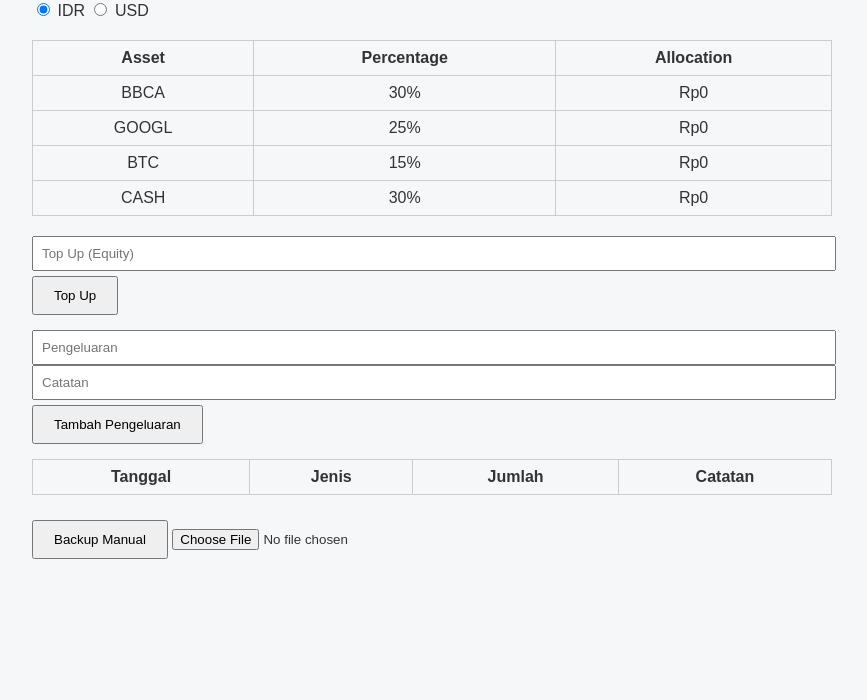
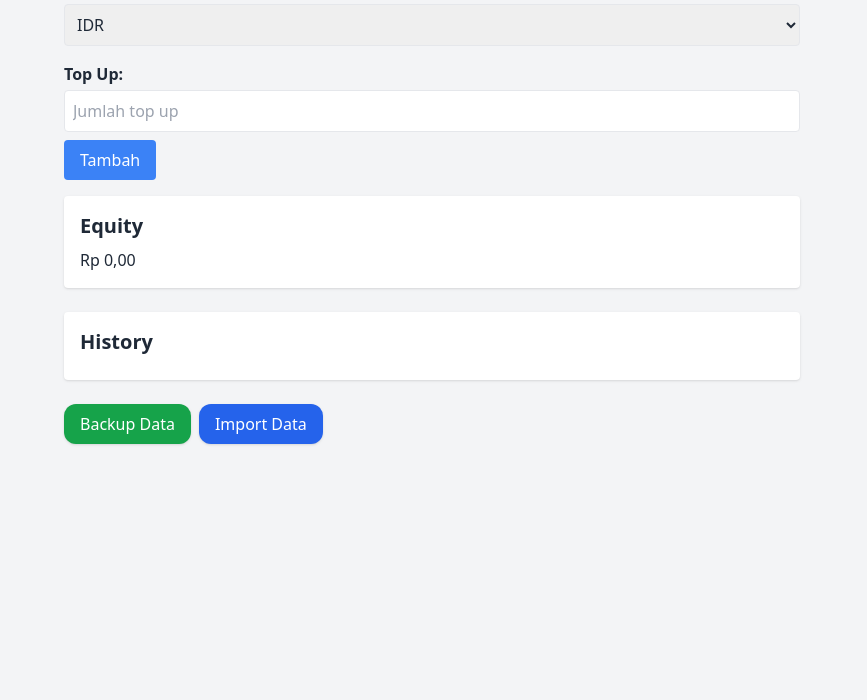
Before and after one commit to aurorabrlz/Portoku, a plain HTML site: page index.html in a window 1280 px wide. Shown: the part 100-800 px from the top of the page, without its empty margins (208-1075 px from the left). Drawn offline with nearby package versions, Linux system fonts and the light colour scheme; no server answers.

Commit message:
Update index.html

```diff
--- a/index.html
+++ b/index.html
@@ -1,232 +1,139 @@
 <!DOCTYPE html>
 <html lang="en">
+
 <head>
-    <meta charset="UTF-8" />
-    <meta name="viewport" content="width=device-width, initial-scale=1.0" />
-    <title>Portofolio Tracker</title>
-    <script src="https://cdn.jsdelivr.net/npm/chart.js"></script>
-    <script src="https://cdnjs.cloudflare.com/ajax/libs/xlsx/0.18.5/xlsx.full.min.js"></script>
-    <script src="https://cdn.jsdelivr.net/npm/axios/dist/axios.min.js"></script>
-    <style>
-      body {
-        font-family: Arial, sans-serif;
-        background-color: #f6f7f9;
-        color: #333;
-        margin: 0;
-        padding: 20px;
-      }
-      .container {
-        max-width: 800px;
-        margin: 0 auto;
-      }
-      h1 {
-        text-align: center;
-      }
-      .portfolio-table,
-      .history-table {
-        width: 100%;
-        border-collapse: collapse;
-        margin-bottom: 20px;
-      }
-      .portfolio-table th,
-      .portfolio-table td,
-      .history-table th,
-      .history-table td {
-        border: 1px solid #ccc;
-        padding: 8px;
-        text-align: center;
-      }
-      .input-group {
-        margin-bottom: 10px;
-      }
-      .input-group input,
-      .input-group select {
-        padding: 8px;
-        width: calc(100% - 16px);
-      }
-      button {
-        padding: 10px 20px;
-        margin: 5px 0;
-        cursor: pointer;
-      }
-      .currency-toggle {
-        margin-bottom: 20px;
-      }
-    </style>
+  <meta charset="UTF-8">
+  <meta name="viewport" content="width=device-width, initial-scale=1.0">
+  <title>Portfolio Tracker</title>
+  <script src="https://cdn.tailwindcss.com"></script>
 </head>
-  <body>
-    <div class="container">
-      <h1>Portofolio Tracker</h1>
 
-      <div class="currency-toggle">
-        <label>
-          <input type="radio" name="currency" value="IDR" checked /> IDR
-        </label>
-        <label>
-          <input type="radio" name="currency" value="USD" /> USD
+<body class="bg-gray-100 text-gray-800">
+  <div class="max-w-3xl mx-auto p-4">
+    <h1 class="text-3xl font-bold mb-6 text-center">Portfolio Tracker</h1>
+
+    <!-- Currency Switch -->
+    <div class="mb-4">
+      <label for="currencySelect" class="block font-semibold mb-1">Pilih Mata Uang:</label>
+      <select id="currencySelect" onchange="switchCurrency()" class="w-full p-2 rounded border">
+        <option value="IDR">IDR</option>
+        <option value="USD">USD</option>
+      </select>
+    </div>
+
+    <!-- Equity Input -->
+    <div class="mb-4">
+      <label for="topupInput" class="block font-semibold mb-1">Top Up:</label>
+      <input type="number" id="topupInput" placeholder="Jumlah top up" class="w-full p-2 rounded border">
+      <button onclick="addTopup()" class="bg-blue-500 text-white px-4 py-2 rounded mt-2 hover:bg-blue-600">Tambah</button>
+    </div>
+
+    <!-- Portfolio Display -->
+    <div id="portfolioDisplay" class="bg-white p-4 rounded shadow mb-6"></div>
+
+    <!-- History Display -->
+    <div id="historyDisplay" class="bg-white p-4 rounded shadow mb-6"></div>
+
+    <!-- Backup & Import -->
+    <div class="flex gap-2 mt-4">
+      <button onclick="downloadBackup()" class="bg-green-600 text-white px-4 py-2 rounded-xl shadow hover:bg-green-700">
+        Backup Data
+      </button>
+
+      <label for="importFile" class="bg-blue-600 text-white px-4 py-2 rounded-xl shadow hover:bg-blue-700 cursor-pointer">
+        Import Data
+        <input type="file" id="importFile" accept=".json" onchange="importData(event)" class="hidden" />
       </label>
     </div>
-
-      <table class="portfolio-table">
-        <thead>
-          <tr>
-            <th>Asset</th>
-            <th>Percentage</th>
-            <th>Allocation</th>
-          </tr>
-        </thead>
-        <tbody id="portfolio-body"></tbody>
-      </table>
-
-      <div class="input-group">
-        <input id="topup-value" type="number" placeholder="Top Up (Equity)" />
-        <button onclick="handleTopup()">Top Up</button>
-      </div>
-
-      <div class="input-group">
-        <input id="expense-value" type="number" placeholder="Pengeluaran" />
-        <input id="expense-note" type="text" placeholder="Catatan" />
-        <button onclick="handleExpense()">Tambah Pengeluaran</button>
-      </div>
-
-      <table class="history-table">
-        <thead>
-          <tr>
-            <th>Tanggal</th>
-            <th>Jenis</th>
-            <th>Jumlah</th>
-            <th>Catatan</th>
-          </tr>
-        </thead>
-        <tbody id="history-body"></tbody>
-      </table>
-
-      <button onclick="handleBackup()">Backup Manual</button>
-      <input type="file" onchange="handleUpload(event)" />
   </div>
 
   <script>
-      const allocations = {
-        BBCA: 30,
-        GOOGL: 25,
-        BTC: 15,
-        CASH: 30,
-      };
+    let currency = localStorage.getItem("currency") || "IDR";
+    let portfolio = JSON.parse(localStorage.getItem("portfolio")) || [];
+    let history = JSON.parse(localStorage.getItem("history")) || [];
 
-      let equity = parseFloat(localStorage.getItem("equity")) || 0;
-      let history = JSON.parse(localStorage.getItem("history") || "[]");
-      let currentCurrency = localStorage.getItem("currency") || "IDR";
-      let rates = { USD: 1, IDR: 16000 };
+    function switchCurrency() {
+      currency = document.getElementById("currencySelect").value;
+      localStorage.setItem("currency", currency);
+      render();
+    }
 
-      async function fetchRates() {
-        try {
-          const res = await axios.get(
-            "https://api.exchangerate.host/latest?base=USD&symbols=IDR"
-          );
-          rates.IDR = res.data.rates.IDR;
-          renderPortfolio();
-        } catch (err) {
-          console.error("Failed to fetch rates");
+    function addTopup() {
+      const amount = parseFloat(document.getElementById("topupInput").value);
+      if (!isNaN(amount)) {
+        history.push({ type: 'topup', amount, date: new Date().toISOString() });
+        save();
       }
     }
 
-      function renderPortfolio() {
-        const tbody = document.getElementById("portfolio-body");
-        tbody.innerHTML = "";
-        Object.entries(allocations).forEach(([asset, percent]) => {
-          const allocation = (equity * percent) / 100;
-          const value = currencySymbol() + formatCurrency(allocation);
-          const row = `<tr><td>${asset}</td><td>${percent}%</td><td>${value}</td></tr>`;
-          tbody.innerHTML += row;
-        });
+    function save() {
+      localStorage.setItem("portfolio", JSON.stringify(portfolio));
+      localStorage.setItem("history", JSON.stringify(history));
+      render();
     }
 
-      function currencySymbol() {
-        return currentCurrency === "IDR" ? "Rp" : "$";
+    function render() {
+      document.getElementById("currencySelect").value = currency;
+      document.getElementById("portfolioDisplay").innerHTML = `<h2 class="text-xl font-bold mb-2">Equity</h2><p>${formatCurrency(getTotalEquity())}</p>`;
+
+      let historyHTML = '<h2 class="text-xl font-bold mb-2">History</h2>';
+      history.slice().reverse().forEach(entry => {
+        historyHTML += `<p>${entry.date} - ${entry.type} - ${formatCurrency(entry.amount)}</p>`;
+      });
+      document.getElementById("historyDisplay").innerHTML = historyHTML;
     }
 
-      function formatCurrency(val) {
-        const rate = currentCurrency === "IDR" ? rates.IDR : 1;
-        return (val * rate).toLocaleString();
+    function getTotalEquity() {
+      return history.reduce((sum, item) => sum + item.amount, 0);
     }
 
-      function handleTopup() {
-        const amount = parseFloat(document.getElementById("topup-value").value);
-        if (!amount) return;
-        equity += amount;
-        history.push({ type: "Top Up", amount, note: "", date: new Date().toISOString() });
-        save();
+    function formatCurrency(amount) {
+      return new Intl.NumberFormat('id-ID', {
+        style: 'currency',
+        currency: currency,
+      }).format(amount);
     }
 
-      function handleExpense() {
-        const amount = parseFloat(document.getElementById("expense-value").value);
-        const note = document.getElementById("expense-note").value;
-        if (!amount) return;
-        equity -= amount;
-        history.push({ type: "Pengeluaran", amount, note, date: new Date().toISOString() });
-        save();
+    function downloadBackup() {
+      const data = {
+        portfolio: localStorage.getItem("portfolio"),
+        history: localStorage.getItem("history"),
+        currency: localStorage.getItem("currency")
+      };
+
+      const blob = new Blob([JSON.stringify(data)], { type: "application/json" });
+      const url = URL.createObjectURL(blob);
+      const a = document.createElement("a");
+      a.href = url;
+      a.download = `portofolio_backup_${new Date().toISOString().split("T")[0]}.json`;
+      a.click();
+      URL.revokeObjectURL(url);
     }
 
-      function save() {
-        localStorage.setItem("equity", equity);
-        localStorage.setItem("history", JSON.stringify(history));
-        renderPortfolio();
-        renderHistory();
-      }
+    function importData(event) {
+      const file = event.target.files[0];
+      if (!file) return;
 
-      function renderHistory() {
-        const tbody = document.getElementById("history-body");
-        tbody.innerHTML = "";
-        history.forEach((item) => {
-          const row = `<tr><td>${new Date(item.date).toLocaleString()}</td><td>${item.type}</td><td>${currencySymbol()}${formatCurrency(item.amount)}</td><td>${item.note || "-"}</td></tr>`;
-          tbody.innerHTML += row;
-        });
-      }
+      const reader = new FileReader();
+      reader.onload = function (e) {
+        try {
+          const data = JSON.parse(e.target.result);
 
-      function handleBackup() {
-        const data = {
-          equity,
-          history,
-          currency: currentCurrency,
-        };
-        const blob = new Blob([JSON.stringify(data)], { type: "application/json" });
-        const link = document.createElement("a");
-        link.href = URL.createObjectURL(blob);
-        link.download = "backup_portfolio.json";
-        link.click();
-      }
+          if (data.portfolio) localStorage.setItem("portfolio", data.portfolio);
+          if (data.history) localStorage.setItem("history", data.history);
+          if (data.currency) localStorage.setItem("currency", data.currency);
 
-      function handleUpload(e) {
-        const file = e.target.files[0];
-        if (!file) return;
-        const reader = new FileReader();
-        reader.onload = (event) => {
-          try {
-            const data = JSON.parse(event.target.result);
-            equity = data.equity;
-            history = data.history;
-            currentCurrency = data.currency;
-            localStorage.setItem("currency", currentCurrency);
-            save();
-          } catch (e) {
-            alert("Invalid file format!");
+          alert("Data berhasil diimpor!");
+          location.reload();
+        } catch (err) {
+          alert("File tidak valid atau rusak.");
         }
       };
       reader.readAsText(file);
     }
 
-      document.querySelectorAll("input[name='currency']").forEach((el) => {
-        el.addEventListener("change", (e) => {
-          currentCurrency = e.target.value;
-          localStorage.setItem("currency", currentCurrency);
-          renderPortfolio();
-          renderHistory();
-        });
-      });
-
-      fetchRates();
-      renderPortfolio();
-      renderHistory();
+    render();
   </script>
 </body>
+
 </html>
```
Lines whose indentation alone changed are shown as unchanged.
